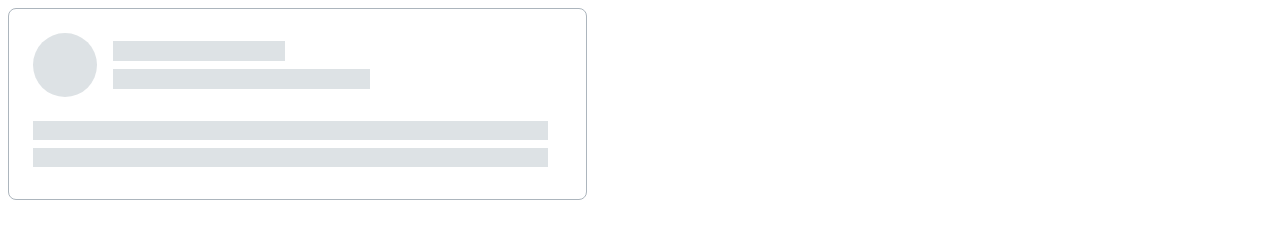
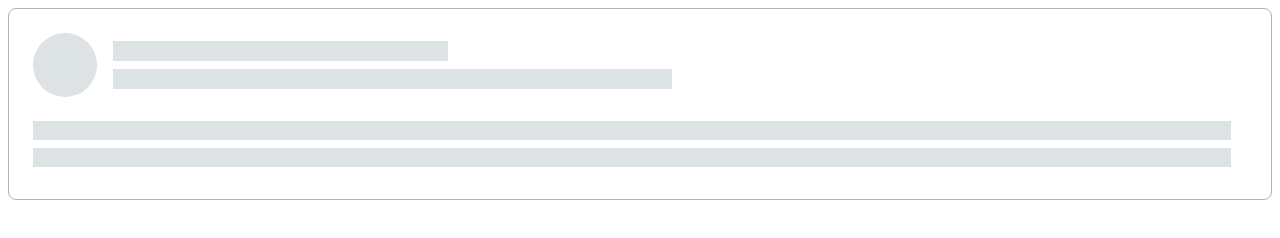
Before and after one commit to js-tasks-ru/htmlcss-20210812_permgt, a website: page 04-lection2/02-skeleton/index.html in a window 1280 px wide. Drawn offline with Linux system fonts and the light colour scheme.

Commit message:
fix dz2_skeleton

```diff
--- a/04-lection2/02-skeleton/index.html
+++ b/04-lection2/02-skeleton/index.html
@@ -7,18 +7,18 @@
     </head>
     <body>
         <div class="skeleton">
-            <div class="skeleton__box1">
+            <div class="skeleton__ellipse-short-average-box">
 
                 <div class="skeleton__ellipse"></div>
 
-              <div class="skeleton__box2">
-                <div class="skeleton__lines skeleton__line1"></div>
-                <div class="skeleton__lines skeleton__line2"></div>
+              <div class="skeleton__short-average-box">
+                <div class="skeleton__line skeleton__short-line"></div>
+                <div class="skeleton__line skeleton__average-line"></div>
               </div>
 
             </div>
-            <div class="skeleton__lines skeleton__line3"></div>
-            <div class="skeleton__lines skeleton__line4"></div>
+            <div class="skeleton__line skeleton__penultimate-line"></div>
+            <div class="skeleton__line skeleton__last-line"></div>
           </div>
     </body>
 </html>
--- a/04-lection2/02-skeleton/skeleton.css
+++ b/04-lection2/02-skeleton/skeleton.css
@@ -4,22 +4,25 @@
     border: 1px solid var(--grey-3);
     box-sizing: border-box;
     border-radius: 8px;
-    width: 579px;
+    width: 100%;
     height: 192px;
     display: flex;
     flex-direction: column;
 }
 
-.skeleton__box1 {
+.skeleton__ellipse-short-average-box {
     display: flex;
     align-items: center;
     margin-bottom: 24px;
+
 }
 
-.skeleton__box2 {
+.skeleton__short-average-box {
+    width: 100%;
     display: flex;
     flex-direction: column;
     justify-content: center;
+
 
   }
 
@@ -29,27 +32,28 @@
     height: 64px;
     width: 64px;
     margin-right: 16px;
+    flex-shrink: 0;
 }
 
-.skeleton__lines {
+.skeleton__line {
     height: 20px;
     background-color: var(--grey-2);
 }
 
-.skeleton__line1 {
-    width: 172px;
+.skeleton__short-line {
+    width: 30%;
     margin-bottom: 8px;
   }
 
-.skeleton__line2 {
-    width: 257px;
+.skeleton__average-line {
+    width: 50%;
 }
 
-.skeleton__line3 {
-    width: 515px;
+.skeleton__penultimate-line {
+    width: 100%;
     margin-bottom: 8px;
 }
 
-.skeleton__line4 {
-    width: 515px;
+.skeleton__last-line {
+    width: 100%;
 }
```
